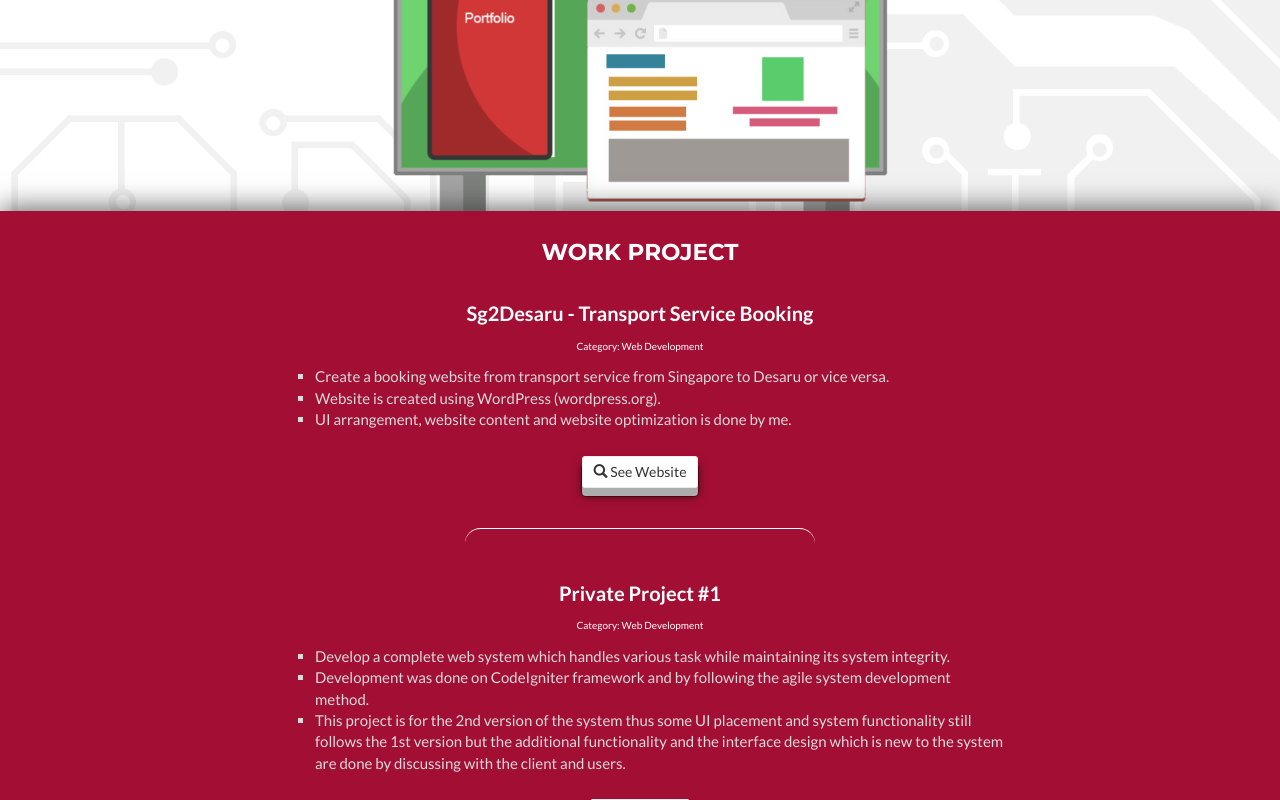
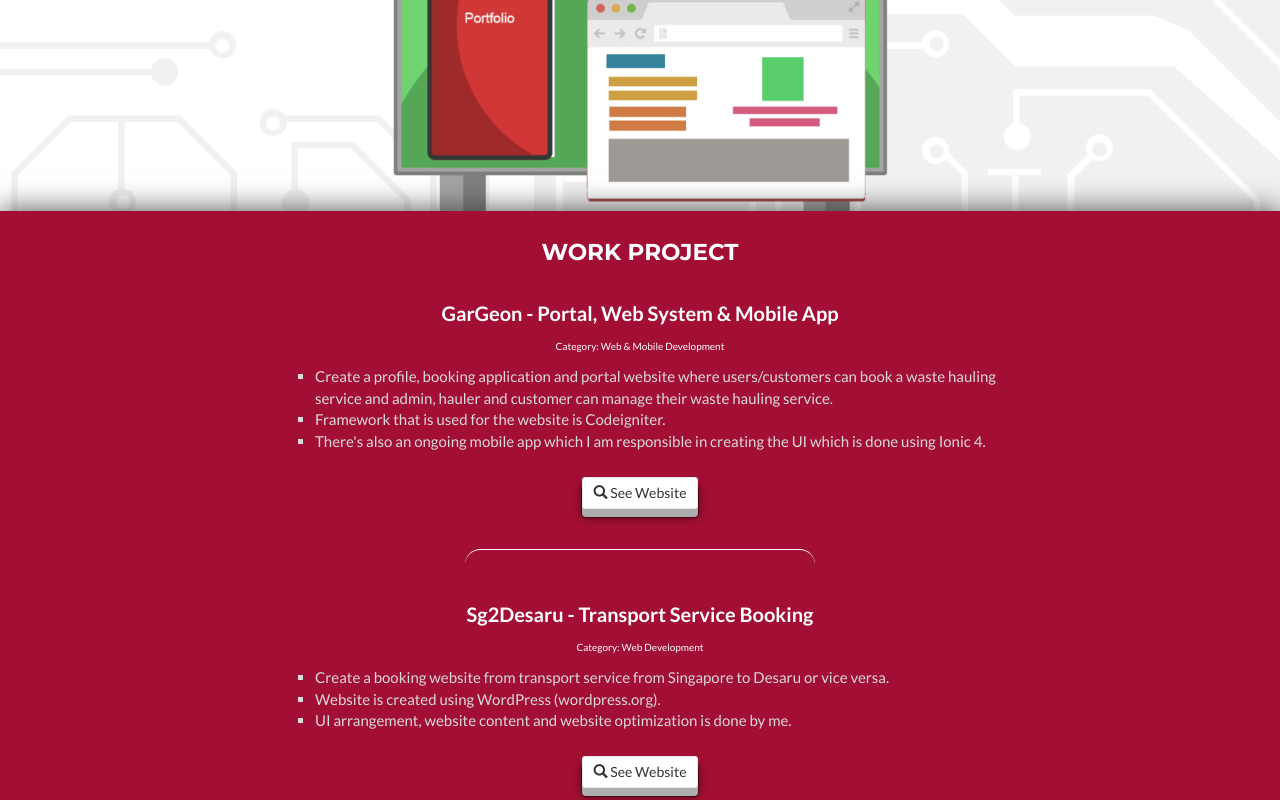
Before and after one commit to codenamehafiz/codenamehafiz.github.io, a plain HTML site: page portfolio.html in a window 1280 px wide. Shown: the part 458-1258 px from the top of the page. Drawn offline with nearby package versions, Linux system fonts and the light colour scheme.

Commit message:
Content update

```diff
--- a/portfolio.html
+++ b/portfolio.html
@@ -60,6 +60,34 @@
 		<br>
 		<p class = "textwhite text-center">WORK PROJECT</p>
 		<br>
+
+		<div class="row">
+			<div class="col-lg-12">
+				<div class = "col-md-8 col-md-push-2 col-xs-12">
+				<p class="text-center">
+				<b>GarGeon - Portal, Web System &amp; Mobile App</b>
+				<br>
+				<span style="font-size: 10px;">Category: Web & Mobile Development</span>
+				</p>
+				</div>
+				<div class="col-md-8 col-md-push-2 col-xs-12" style="color: #DADADB;">
+					<ul style="list-style-type:square">
+					  <li>Create a profile, booking application and portal website where users/customers can book a  waste hauling service and admin, hauler and customer can manage their waste hauling service.</li>
+					  <li>Framework that is used for the website is Codeigniter.</li>
+					  <li>There's also an ongoing mobile app which I am responsible in creating the UI which is done using Ionic 4.</li>
+					</ul>
+				</div>
+			</div>
+			<center>
+				<a target="blank" href="http://www.gargeon.com/" class="btn3d btn btn-default"><span class="glyphicon glyphicon-search" aria-hidden="true"></span> See Website</a>
+			</center>
+		</div>
+		<br>
+
+		<div class="col-xs-4 col-xs-push-4">
+		<hr class="fancy-edge">
+		</div>
+		<div class="clearfix"></div>
 
 		<div class="row">
 			<div class="col-lg-12">
```
Also changed, not shown: index.html (+19 -3 lines).
